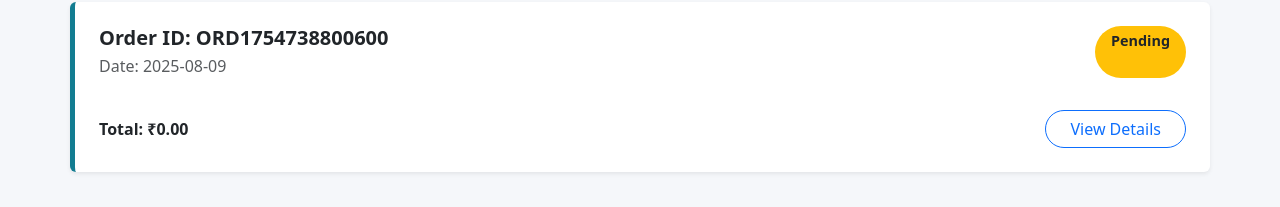
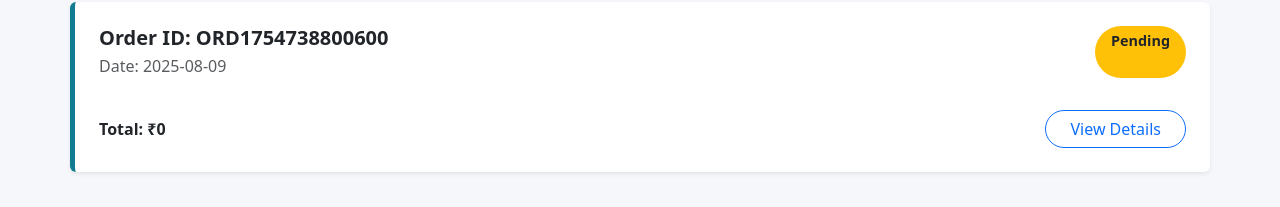
Before and after one commit to rahul54817/sandesh-pharma-fe, a React (Vite) app: page /checkout in a window 1280 px wide. Both pictures are taken after a click on the button "Place Order". Shown: the part 132-339 px from the top of the page. Built offline with nearby package versions, Linux system fonts and the light colour scheme.

Commit message:
fix quainty and total in cart, order page

```diff
--- a/src/App.tsx
+++ b/src/App.tsx
@@ -19,7 +19,7 @@ const App = () => {
         <Route path="/login" element={<Login />} />
         <Route path='/' element={<Home />} />
         <Route path="/medicines" element={<Medicines />} />
-        <Route path="/medicines/:name" element={<MedicineDetails />} />
+        <Route path="/medicines/:id" element={<MedicineDetails />} />
         <Route path="/cart" element={<Cart />} />
         <Route path="/about" element={<About />} />
         <Route path="/contact" element={<Contact />} />
--- a/src/components/MedicineCard.tsx
+++ b/src/components/MedicineCard.tsx
@@ -3,7 +3,7 @@ import type { IMedicineProp } from "../types/medicine";
 import { useState } from "react";
 
 interface Props extends IMedicineProp {
-  onAdd?: () => void;
+  onAdd?:  (qty: number) => void;
 }
 
 export default function MedicineCard({
@@ -20,7 +20,7 @@ export default function MedicineCard({
 
   const handleAddToCart = () => {
     if (onAdd) {
-      onAdd(); // Call the onAdd callback if provided
+      onAdd(quantity); // Call the onAdd callback if provided
     }
   };
 
@@ -62,7 +62,7 @@ export default function MedicineCard({
       <div className="card-body text-center p-3">
         <h5 className="card-title fw-bold text-primary mb-2">
           <Link
-            to={`/medicines/${id || name}`}
+            to={`/medicines/${id}`}
             className="text-decoration-none text-primary"
           >
             {name}
--- a/src/pages/Checkout.tsx
+++ b/src/pages/Checkout.tsx
@@ -22,10 +22,10 @@ export default function Checkout() {
 
   const total = cart.reduce((sum, item) => {
     const finalPrice = item.price - (item.price * item.discount) / 100;
-    return sum + finalPrice;
+    return sum + finalPrice * (item.quantity || 1);
   }, 0);
 
-  const handleChange = (e : any) => {
+  const handleChange = (e: any) => {
     setFormData({ ...formData, [e.target.name]: e.target.value });
   };
 
@@ -203,13 +203,14 @@ export default function Checkout() {
                 {cart.map((item, idx) => {
                   const finalPrice =
                     item.price - (item.price * item.discount) / 100;
+                  const itemTotal = finalPrice * (item.quantity || 1);
                   return (
                     <div
                       key={idx}
                       className="d-flex justify-content-between mb-2"
                     >
-                      <span>{item.name}</span>
-                      <span>₹{finalPrice.toFixed(2)}</span>
+                      <span>{item.name} × {item.quantity || 1}</span>
+                      <span>₹{itemTotal.toFixed(2)}</span>
                     </div>
                   );
                 })}
--- a/src/pages/MedicineDetails.tsx
+++ b/src/pages/MedicineDetails.tsx
@@ -6,13 +6,13 @@ import { useCart } from "../context/CartContext"; // ✅ Cart Context import
 import { useState } from "react";
 
 export default function MedicineDetails() {
-  const { name } = useParams();
+  const { id } = useParams();
   const navigate = useNavigate();
   const { addToCart } = useCart(); // ✅ Get addToCart function from context
 
   const [added, setAdded] = useState(false); // ✅ For showing feedback
 
-  const medicine = medicineList.find((med) => med.name === name);
+  const medicine = medicineList.find((med) => med.id === id);
 
   if (!medicine) {
     return (
--- a/src/pages/Medicines.tsx
+++ b/src/pages/Medicines.tsx
@@ -60,7 +60,7 @@ export default function Medicines() {
               <div className="col-12 col-sm-6 col-md-4 mb-4" key={med.id}>
                 <MedicineCard
                   {...med}
-                  onAdd={() => addToCart({ ...med, quantity: 1 })}
+                  onAdd={(qty) => addToCart({ ...med, quantity: qty })}
                 />
               </div>
             ))}
--- a/src/pages/OrderDetail.tsx
+++ b/src/pages/OrderDetail.tsx
@@ -161,9 +161,9 @@ export default function OrderDetail() {
                               </div>
                             </td>
                             <td>₹{item.price.toFixed(2)}</td>
-                            <td>{item.qty || 1}</td>
+                            <td>{item.quantity || 1}</td>
                             <td>{item.discount}%</td>
-                            <td>₹{(finalPrice * (item.qty || 1)).toFixed(2)}</td>
+                            <td> ₹{(finalPrice * (item.quantity ?? 1)).toFixed(2)}</td>
                           </tr>
                         );
                       })}
@@ -179,7 +179,7 @@ export default function OrderDetail() {
                 <h5 className="fw-bold mb-3">Order Summary</h5>
                 <div className="d-flex justify-content-between mb-2">
                   <span>Subtotal:</span>
-                  <span>₹{orderTotal.toFixed(2)}</span>
+                  <span>₹{order.total}</span>
                 </div>
                 <div className="d-flex justify-content-between mb-2">
                   <span>Shipping:</span>
@@ -188,7 +188,7 @@ export default function OrderDetail() {
                 <hr />
                 <div className="d-flex justify-content-between fw-bold">
                   <span>Total:</span>
-                  <span>₹{orderTotal.toFixed(2)}</span>
+                  <span>₹{order.total}</span>
                 </div>
                 <div className="mt-4">
                   <button
--- a/src/pages/Orders.tsx
+++ b/src/pages/Orders.tsx
@@ -35,10 +35,6 @@ export default function Orders() {
           ) : (
             <div className="row g-4">
               {orders.map((order, idx) => {
-                const orderTotal = order.items.reduce((sum, item) => {
-                  const finalPrice = item.price - (item.price * item.discount) / 100;
-                  return sum + finalPrice * (item.qty || 1);
-                }, 0);
 
                 return (
                   <div
@@ -118,10 +114,10 @@ export default function Orders() {
                             <div>
                               <h6 className="mb-1">{item.name}</h6>
                               <small className="text-muted">
-                                Qty: {item.qty || 1} | Discount: {item.discount}%
+                                Qty: {item.quantity || 1} | Discount: {item.discount}%
                               </small>
                               <p className="fw-bold text-success mb-0">
-                                ₹{finalPrice.toFixed(2)}
+                                 ₹{(finalPrice * (item.quantity ?? 1)).toFixed(2)}
                               </p>
                             </div>
                           </div>
@@ -131,7 +127,7 @@ export default function Orders() {
 
                     {/* Order Footer */}
                     <div className="d-flex justify-content-between align-items-center mt-3">
-                      <strong>Total: ₹{orderTotal.toFixed(2)}</strong>
+                      <strong>Total: ₹{order.total}</strong>
                       <button
                         className="btn btn-outline-primary rounded-pill px-4"
                        onClick={() => navigate(`/orders/${order.id}`)} // You can implement order details page later
--- a/src/types/order.ts
+++ b/src/types/order.ts
@@ -38,6 +38,7 @@ export interface IOrder {
     qty: number;
     discount: number;
     description?: string;
+    quantity ?: number
   }>;
   total: number;
   paymentMethod: string;
```
Lines whose indentation alone changed are shown as unchanged.
